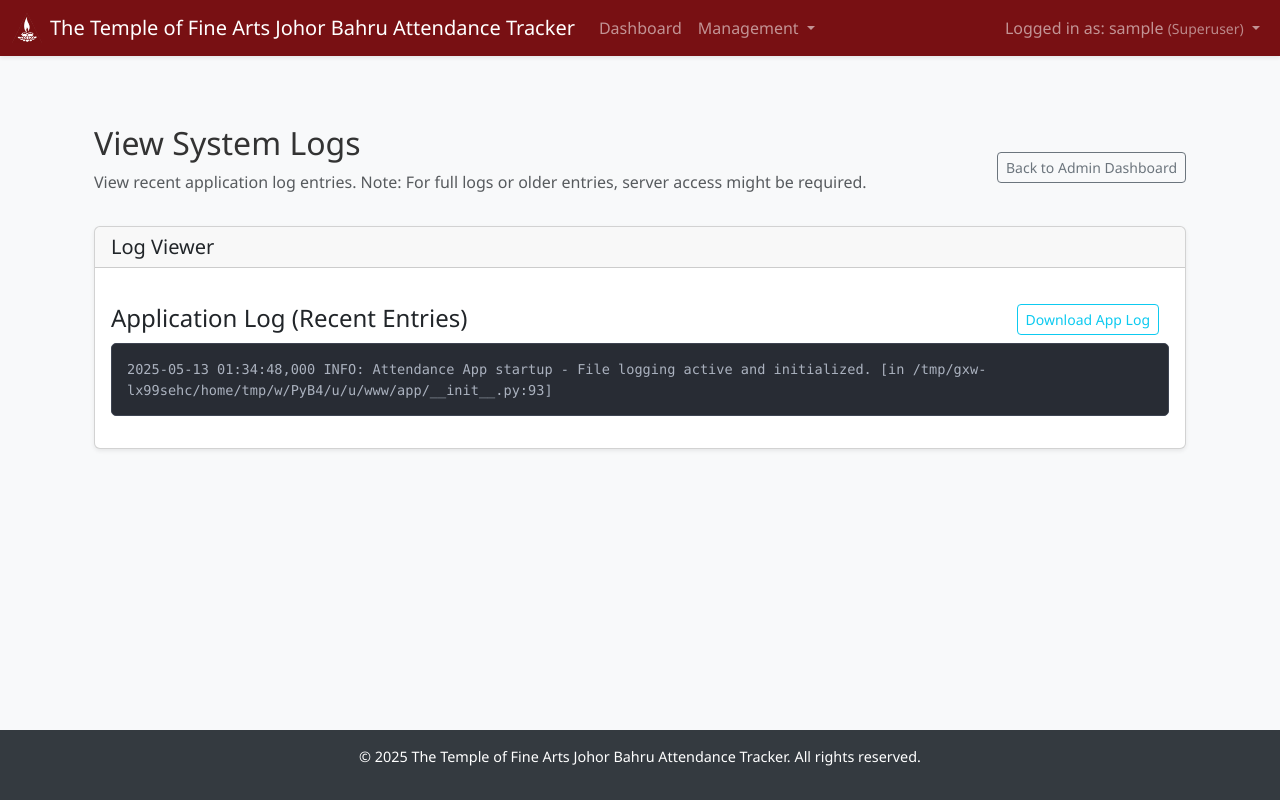
After one commit to loopback007/student-attendance-app, a Flask app: page /admin/system-logs in a window 1280 px wide. The commit adds this page. Run offline with Flask 2, Linux system fonts and the light colour scheme; a user stored in the database is signed in; tables that the repository leaves empty hold one stand-in row (values such as "Sample post"); some libraries are stand-ins or nearby versions.

Commit message:
added logging features for admin

```diff
--- a/app/admin/routes.py
+++ b/app/admin/routes.py
@@ -813,3 +813,74 @@ def delete_holiday(holiday_id):
         flash(f'Error deleting holiday/event: {str(e)}', 'danger')
         current_app.logger.error(f"Error deleting holiday {holiday_id}: {e}", exc_info=True)
     return redirect(url_for('admin.list_holidays'))
+
+
+# --- System Log Viewer Route ---
+@admin.route('/system-logs')
+@login_required
+@admin_required # Ensure only appropriate users can access
+def view_system_logs():
+    # CORRECTED PATH to use instance_path
+    log_dir = os.path.join(current_app.instance_path, 'logs')
+    log_file_path_app = os.path.join(log_dir, 'attendance_app.log')
+
+    log_content = {}
+
+    try:
+        with open(log_file_path_app, 'r') as f:
+            lines = f.readlines()
+            log_content['app_log'] = "".join(lines[-200:]) # Get last 200 lines
+    except FileNotFoundError:
+        log_content['app_log'] = f"Application log file not found at: {log_file_path_app}" # Show expected path
+        current_app.logger.warning(f"Log file not found by admin viewer: {log_file_path_app}")
+    except Exception as e:
+        log_content['app_log'] = f"Error reading application log: {str(e)}"
+        current_app.logger.error(f"Error reading app log for display: {e}", exc_info=True)
+
+    # Example for Gunicorn error log (optional - ensure path is correct if you use it)
+    # log_file_path_gunicorn_error = os.path.join(log_dir, 'gunicorn_error.log')
+    # try:
+    #     with open(log_file_path_gunicorn_error, 'r') as f:
+    #         lines = f.readlines()
+    #         log_content['gunicorn_error_log'] = "".join(lines[-100:])
+    # except FileNotFoundError:
+    #     log_content['gunicorn_error_log'] = "Gunicorn error log file not found."
+    # except Exception as e:
+    #     log_content['gunicorn_error_log'] = f"Error reading Gunicorn error log: {str(e)}"
+
+    return render_template('admin/system_logs.html',
+                           log_content=log_content,
+                           title="View System Logs")
+
+# Optional: Route to download a specific log file
+@admin.route('/system-logs/download/<log_type>')
+@login_required
+@admin_required
+def download_log_file(log_type):
+    # CORRECTED PATH to use instance_path
+    log_dir = os.path.join(current_app.instance_path, 'logs')
+    log_filename = None
+
+    if log_type == "app":
+        log_filename = "attendance_app.log"
+    elif log_type == "gunicorn_error": # Example
+        log_filename = "gunicorn_error.log"
+    # Add more types as needed
+
+    if log_filename:
+        # Sanitize filename just in case, though log_type is controlled here
+        safe_log_filename = secure_filename(log_filename)
+        log_file_path = os.path.join(log_dir, safe_log_filename)
+
+        if os.path.exists(log_file_path):
+            try:
+                return send_file(log_file_path, as_attachment=True)
+            except Exception as e:
+                flash(f"Error downloading log file {safe_log_filename}: {str(e)}", "danger")
+                current_app.logger.error(f"Error downloading log {safe_log_filename}: {e}", exc_info=True)
+        else:
+            flash(f"Log file {safe_log_filename} not found at {log_dir}.", "danger")
+            current_app.logger.warning(f"Download attempt for non-existent log: {log_file_path}")
+    else:
+        flash("Invalid log type specified for download.", "danger")
+    return redirect(url_for('admin.view_system_logs'))
--- a/app/templates/admin/dashboard.html
+++ b/app/templates/admin/dashboard.html
@@ -135,7 +135,7 @@
             <ul>
                 <li><a href="{{ url_for('admin.import_students_csv') }}">Import Students (CSV)</a></li>
                 <li><a href="{{ url_for('admin.import_classes_csv') }}">Import Classes (CSV)</a></li>
-                <li><a href="#">View System Logs</a></li>
+                <li><a href="{{ url_for('admin.view_system_logs') }}">View System Logs</a></li>
                 <li><a href="{{ url_for('admin.backup_management') }}">Database Backup</a></li>
             </ul>
         </div>
--- /dev/null
+++ b/app/templates/admin/system_logs.html
@@ -0,0 +1,83 @@
+{% extends "base.html" %}
+
+{% block title %}{{ title }} - Admin Panel{% endblock %}
+
+{% block head_extensions %}
+<style>
+    .log-viewer {
+        background-color: #282c34; /* Dark background for logs */
+        color: #abb2bf; /* Light text for dark background */
+        padding: 15px;
+        border-radius: 5px;
+        font-family: 'Consolas', 'Monaco', monospace;
+        font-size: 0.85em;
+        white-space: pre-wrap; /* Preserve whitespace and wrap lines */
+        word-wrap: break-word; /* Break long words */
+        max-height: 600px; /* Limit height and make scrollable */
+        overflow-y: auto;
+        border: 1px solid #3e4451;
+    }
+    .log-section h4 {
+        margin-top: 20px;
+        margin-bottom: 10px;
+    }
+    .download-links a {
+        margin-right: 10px;
+    }
+</style>
+{% endblock %}
+
+{% block content %}
+<div class="container-fluid mt-4">
+    <div class="row mb-3 align-items-center">
+        <div class="col-md-9">
+            <h2>{{ title }}</h2>
+            <p class="text-muted">View recent application log entries. Note: For full logs or older entries, server access might be required.</p>
+        </div>
+        <div class="col-md-3 text-md-end">
+            <a href="{{ url_for('admin.admin_dashboard') }}" class="btn btn-outline-secondary btn-sm">
+                <i class="fas fa-arrow-left"></i> Back to Admin Dashboard
+            </a>
+        </div>
+    </div>
+
+    {# Flash messages handled by base.html #}
+
+    <div class="card shadow-sm">
+        <div class="card-header">
+            <h5 class="mb-0">Log Viewer</h5>
+        </div>
+        <div class="card-body">
+            {% if log_content %}
+                {% if log_content.app_log %}
+                <div class="log-section">
+                    <h4>Application Log (Recent Entries)
+                        <small class="download-links">
+                            <a href="{{ url_for('admin.download_log_file', log_type='app') }}" class="btn btn-sm btn-outline-info float-end">
+                                <i class="fas fa-download"></i> Download App Log
+                            </a>
+                        </small>
+                    </h4>
+                    <pre class="log-viewer"><code>{{ log_content.app_log }}</code></pre>
+                </div>
+                {% endif %}
+
+                {% if log_content.gunicorn_error_log %} {# Example if you add Gunicorn error log viewing #}
+                <div class="log-section">
+                     <h4>Gunicorn Error Log (Recent Entries)
+                        <small class="download-links">
+                            <a href="{{ url_for('admin.download_log_file', log_type='gunicorn_error') }}" class="btn btn-sm btn-outline-info float-end">
+                                <i class="fas fa-download"></i> Download Gunicorn Error Log
+                            </a>
+                        </small>
+                    </h4>
+                    <pre class="log-viewer"><code>{{ log_content.gunicorn_error_log }}</code></pre>
+                </div>
+                {% endif %}
+            {% else %}
+                <p class="text-muted">No log content to display or logs are not configured.</p>
+            {% endif %}
+        </div>
+    </div>
+</div>
+{% endblock %}
--- a/app/templates/base.html
+++ b/app/templates/base.html
@@ -124,6 +124,7 @@
                                      {% if current_user.is_superuser or current_user.is_admin %}
                                      <li><hr class="dropdown-divider"></li>
                                      <li><a class="dropdown-item" href="{{ url_for('admin.backup_management') }}">Database Backups</a></li>
+                                     <li><a class="dropdown-item" href="{{ url_for('admin.view_system_logs') }}">View System Logs</a></li>
                                      {% endif %}
                                 </ul>
                             </li>
--- a/docker-compose.yml
+++ b/docker-compose.yml
@@ -14,6 +14,7 @@ services:
     environment:
       - FLASK_APP=run.py
       - FLASK_ENV=production # Ensures Flask runs in production mode
+      - FLASK_CONFIG=production
       - FLASK_DEBUG=0
       - DOCKER_CONTAINER=true
       # - SECRET_KEY=your_very_strong_production_secret_key # IMPORTANT: Set this in a .env file or directly for production
--- a/run.py
+++ b/run.py
@@ -3,7 +3,8 @@
 import os
 from app import create_app, db # Import create_app factory and db instance
 # Import all models and enums that you want available in flask shell
-from app.models import User, UserRole, Subject, SubjectClass, Student, Attendance, AttendanceStatus, enrollments
+#from app.models import User, UserRole, Subject, SubjectClass, Student, Attendance, AttendanceStatus, enrollments
+from app.models import User, UserRole, Subject, SubjectClass, Student, Attendance, enrollments, ATTENDANCE_STATUS_CHOICES # Optionally import the new list
 from flask_migrate import Migrate
 
 # Get the configuration name from environment variable or use default
@@ -72,7 +73,8 @@ def make_shell_context():
         'SubjectClass': SubjectClass,
         'Student': Student,
         'Attendance': Attendance,
-        'AttendanceStatus': AttendanceStatus, # ADDED/VERIFIED: Enum for attendance status
+        'ATTENDANCE_STATUS_CHOICES': ATTENDANCE_STATUS_CHOICES, # Optionally add the new list
+        #'AttendanceStatus': AttendanceStatus, # ADDED/VERIFIED: Enum for attendance status
         'enrollments': enrollments # Association table
     }
 
```
Also changed, not shown: app/__init__.py (+62 -2 lines), migrations/versions/44ba0bb796ca_consolidate_attendance_model_and_add_.py (added, +171 -0 lines), README.md (added).
